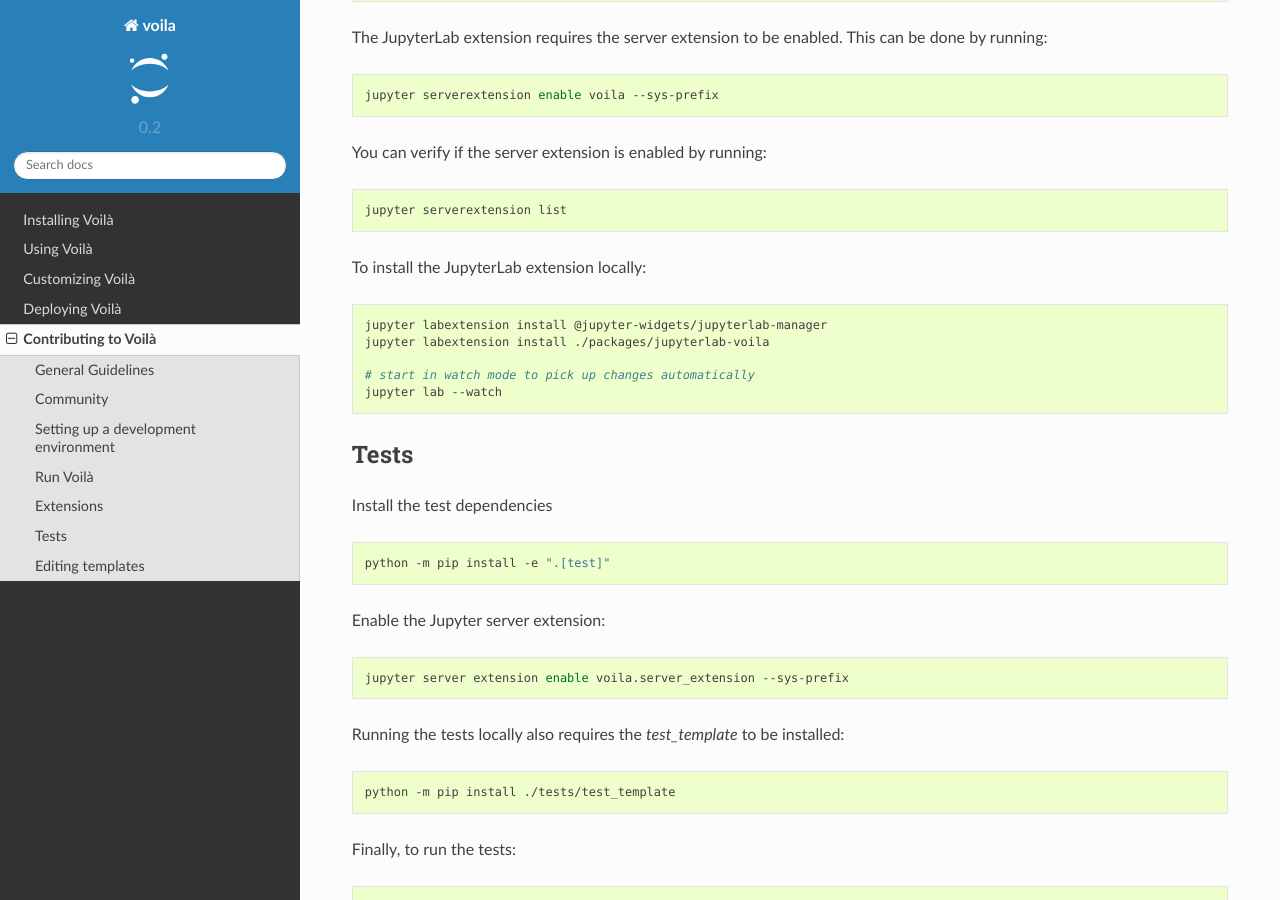
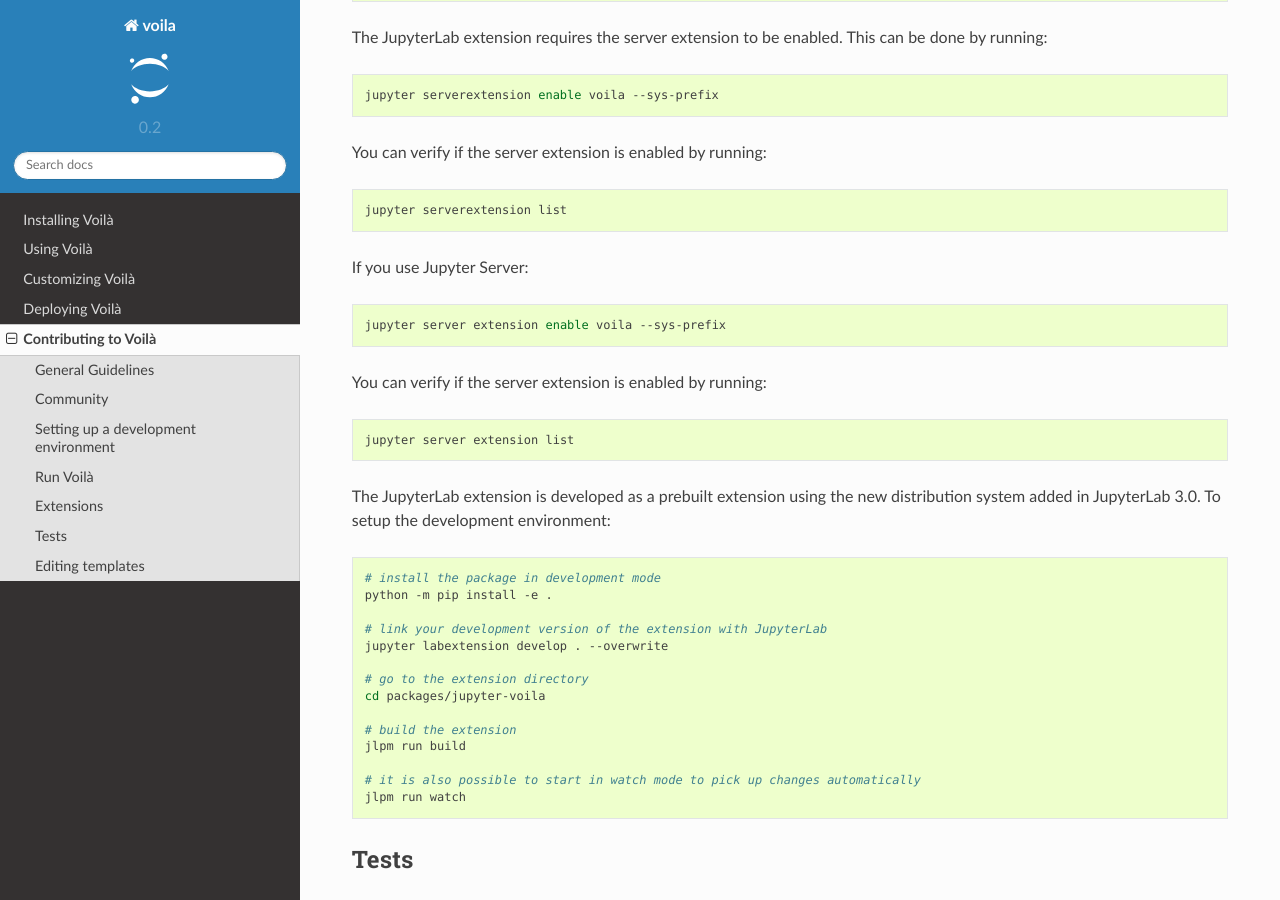
Before and after one commit to voila-dashboards/voila, a Sphinx documentation site: the page built from docs/source/contribute.rst, in a window 1280 px wide and 900 px high, scrolled down 2118 px. Built offline with Sphinx 7.4.7 and the Read the Docs theme 2.0.0, drawn with Linux system fonts in a browser that asks for light colours.

Commit message:
Update Contributing guide for the new workflow

```diff
--- a/docs/source/contribute.rst
+++ b/docs/source/contribute.rst
@@ -126,15 +126,38 @@
 
    jupyter serverextension list
 
-To install the JupyterLab extension locally:
+
+If you use Jupyter Server:
 
 .. code-block:: bash
 
-   jupyter labextension install @jupyter-widgets/jupyterlab-manager
-   jupyter labextension install ./packages/jupyterlab-voila
+   jupyter server extension enable voila --sys-prefix
 
-   # start in watch mode to pick up changes automatically
-   jupyter lab --watch
+You can verify if the server extension is enabled by running:
+
+.. code-block:: bash
+
+   jupyter server extension list
+
+The JupyterLab extension is developed as a prebuilt extension using the new distribution system
+added in JupyterLab 3.0. To setup the development environment:
+
+.. code-block:: bash
+
+   # install the package in development mode
+   python -m pip install -e .
+
+   # link your development version of the extension with JupyterLab
+   jupyter labextension develop . --overwrite
+
+   # go to the extension directory
+   cd packages/jupyter-voila
+
+   # build the extension
+   jlpm run build
+
+   # it is also possible to start in watch mode to pick up changes automatically
+   jlpm run watch
 
 Tests
 =====
```
Also changed, not shown: voila/__init__.py (+11 -6 lines).
